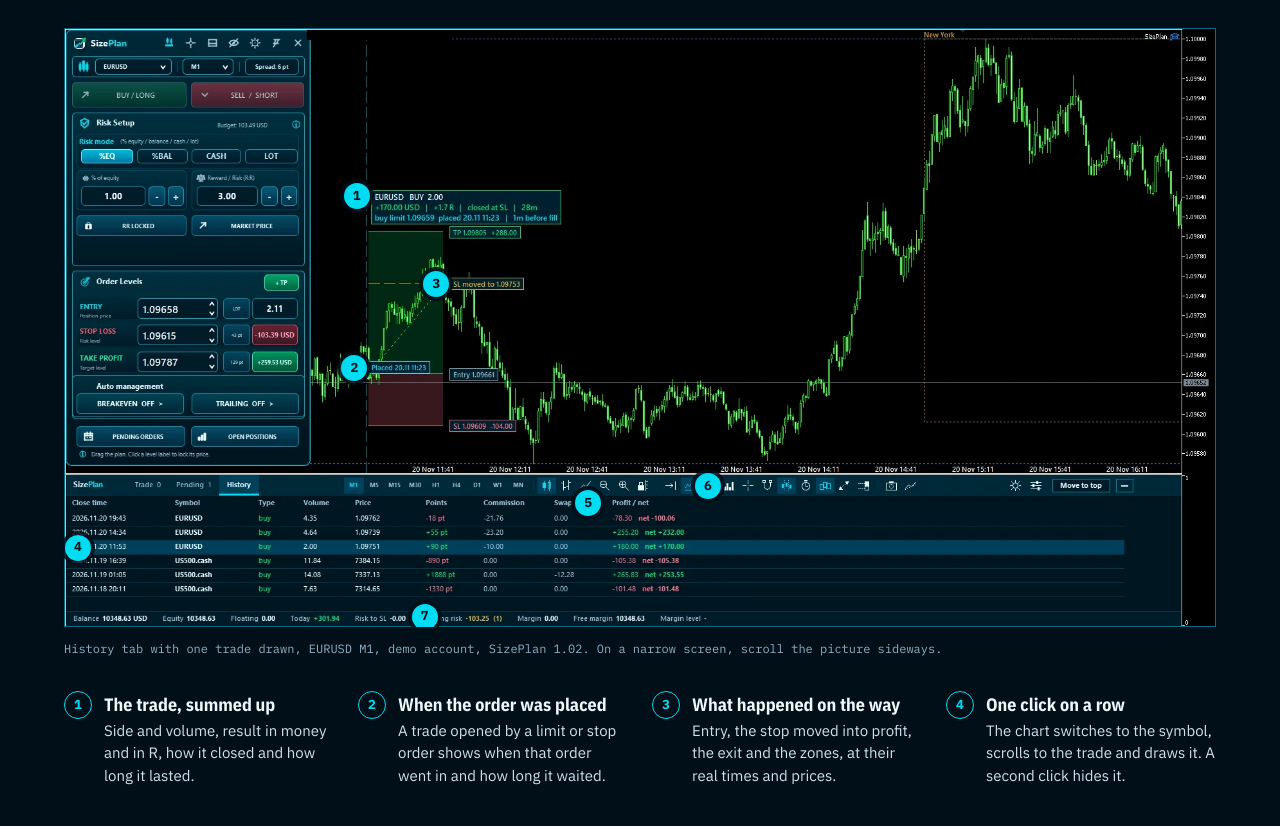
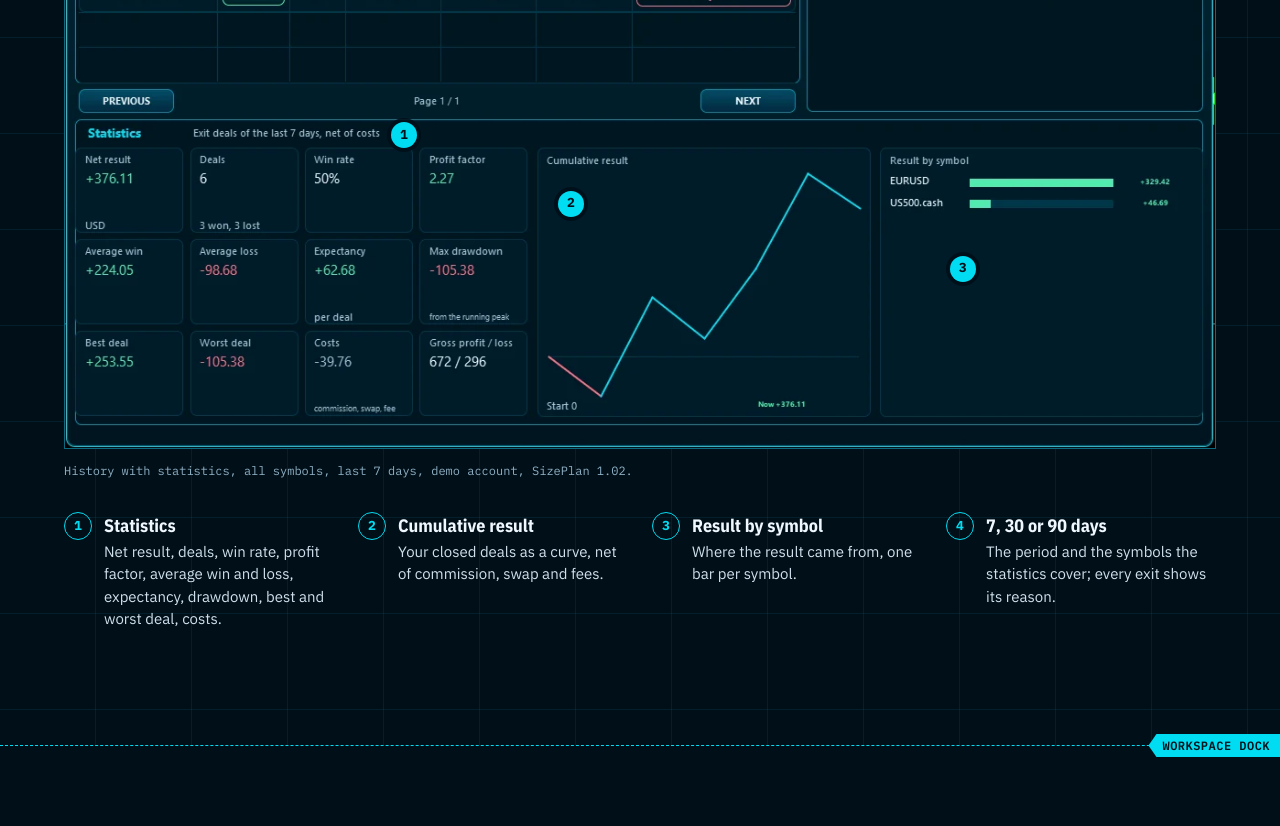
Before and after one commit to piopio314/sizeplan-site, a plain HTML site: page index.html in a window 1280 px wide. Shown: the part 6340-7166 px from the top of the page. Drawn offline with nearby package versions, Linux system fonts and the light colour scheme.

Commit message:
Site: Trade Manager statistics screenshot
Adds the 1.02 History view with statistics (net result, win rate, profit
factor, curve, result by symbol) to the Trade Manager section.

Co-Authored-By: Claude Opus 5.5 <noreply@anthropic.com>

```diff
--- a/index.html
+++ b/index.html
@@ -94,6 +94,7 @@
         "https://sizeplan.com/assets/shot-panel.webp",
         "https://sizeplan.com/assets/shot-plan.webp",
         "https://sizeplan.com/assets/shot-manager.webp",
+        "https://sizeplan.com/assets/shot-statistics.webp",
         "https://sizeplan.com/assets/shot-dock-history.webp",
         "https://sizeplan.com/assets/shot-dock-pending.webp",
         "https://sizeplan.com/assets/shot-crosshair.webp",
@@ -327,6 +328,23 @@
           <li><b>Automation</b>Auto break-even and trailing stop for this position, off by default.</li>
           <li><b>Targets strip</b>Booked and open result, stop, entry and every target on one line.</li>
         </ol>
+
+        <div class="scroller" style="margin-top:56px">
+          <figure class="shot">
+            <img src="/assets/shot-statistics.webp" width="1256" height="785" loading="lazy" alt="SizePlan Trade Manager on the History tab for all symbols: six closed trades with their exit reason, and statistics for the last 7 days: net result +376.11 USD, 6 deals, 50% win rate, profit factor 2.27, average win and loss, expectancy, maximum drawdown, best and worst deal, costs, the cumulative result curve and the result by symbol">
+            <span class="pin" style="left:29.5%;top:56.5%">1</span>
+            <span class="pin" style="left:44%;top:66%">2</span>
+            <span class="pin" style="left:78%;top:75%">3</span>
+            <span class="pin" style="left:84.6%;top:3.3%">4</span>
+          </figure>
+        </div>
+        <p class="caption">History with statistics, all symbols, last 7 days, demo account, SizePlan 1.02.</p>
+        <ol class="legend band-legend">
+          <li><b>Statistics</b>Net result, deals, win rate, profit factor, average win and loss, expectancy, drawdown, best and worst deal, costs.</li>
+          <li><b>Cumulative result</b>Your closed deals as a curve, net of commission, swap and fees.</li>
+          <li><b>Result by symbol</b>Where the result came from, one bar per symbol.</li>
+          <li><b>7, 30 or 90 days</b>The period and the symbols the statistics cover; every exit shows its reason.</li>
+        </ol>
       </div>
     </section>
 
--- a/sitemap.xml
+++ b/sitemap.xml
@@ -6,6 +6,7 @@
     <image:image><image:loc>https://sizeplan.com/assets/shot-panel.webp</image:loc></image:image>
     <image:image><image:loc>https://sizeplan.com/assets/shot-plan.webp</image:loc></image:image>
     <image:image><image:loc>https://sizeplan.com/assets/shot-manager.webp</image:loc></image:image>
+    <image:image><image:loc>https://sizeplan.com/assets/shot-statistics.webp</image:loc></image:image>
     <image:image><image:loc>https://sizeplan.com/assets/shot-dock-history.webp</image:loc></image:image>
     <image:image><image:loc>https://sizeplan.com/assets/shot-dock-pending.webp</image:loc></image:image>
     <image:image><image:loc>https://sizeplan.com/assets/shot-crosshair.webp</image:loc></image:image>
```
Also changed, not shown: assets/shot-statistics.webp (added).
